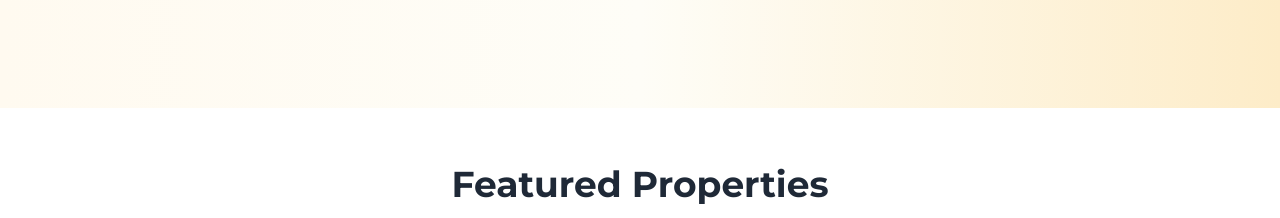
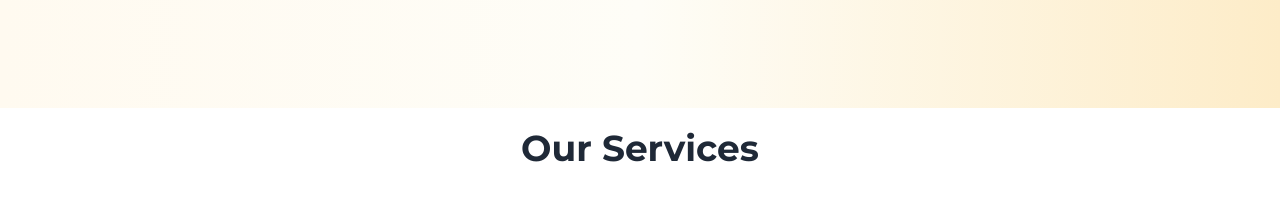
Before and after one commit to nasimrifat101/SheikhProperties-client, a React (Vite) app: page / in a window 1280 px wide. Shown: the part 760-978 px from the top of the page. Built offline with nearby package versions, Linux system fonts and the light colour scheme.

Commit message:
services page being worked on

```diff
--- /dev/null
+++ b/src/Pages/Home/Components/All/Services.jsx
@@ -0,0 +1,10 @@
+
+const Services = () => {
+    return (
+        <div className="max-w-6xl mx-auto min-h-screen">
+            <h1 className="text-4xl font-bold text-center my-5">Our Services</h1>
+        </div>
+    );
+};
+
+export default Services;
--- a/src/Pages/Home/Components/index.js
+++ b/src/Pages/Home/Components/index.js
@@ -1,6 +1,8 @@
 import Banner from "./All/Banner";
 import Featured from "./All/Featured";
 import Navbar from "./All/Navbar";
+import Services from "./All/Services";
+
 
 
 
@@ -8,5 +10,6 @@ import Navbar from "./All/Navbar";
 export {
     Navbar,
     Banner,
+    Services,
     Featured
 }
--- a/src/Pages/Home/Home.jsx
+++ b/src/Pages/Home/Home.jsx
@@ -1,5 +1,5 @@
 import { Helmet } from "react-helmet-async";
-import { Banner, Featured, Navbar } from "./Components";
+import { Banner, Featured, Navbar, Services } from "./Components";
 
 const Home = () => {
     return (
@@ -11,6 +11,7 @@ const Home = () => {
             </Helmet>
             <Navbar />
             <Banner />
+            <Services/>
             <Featured />
 
         </>
```
